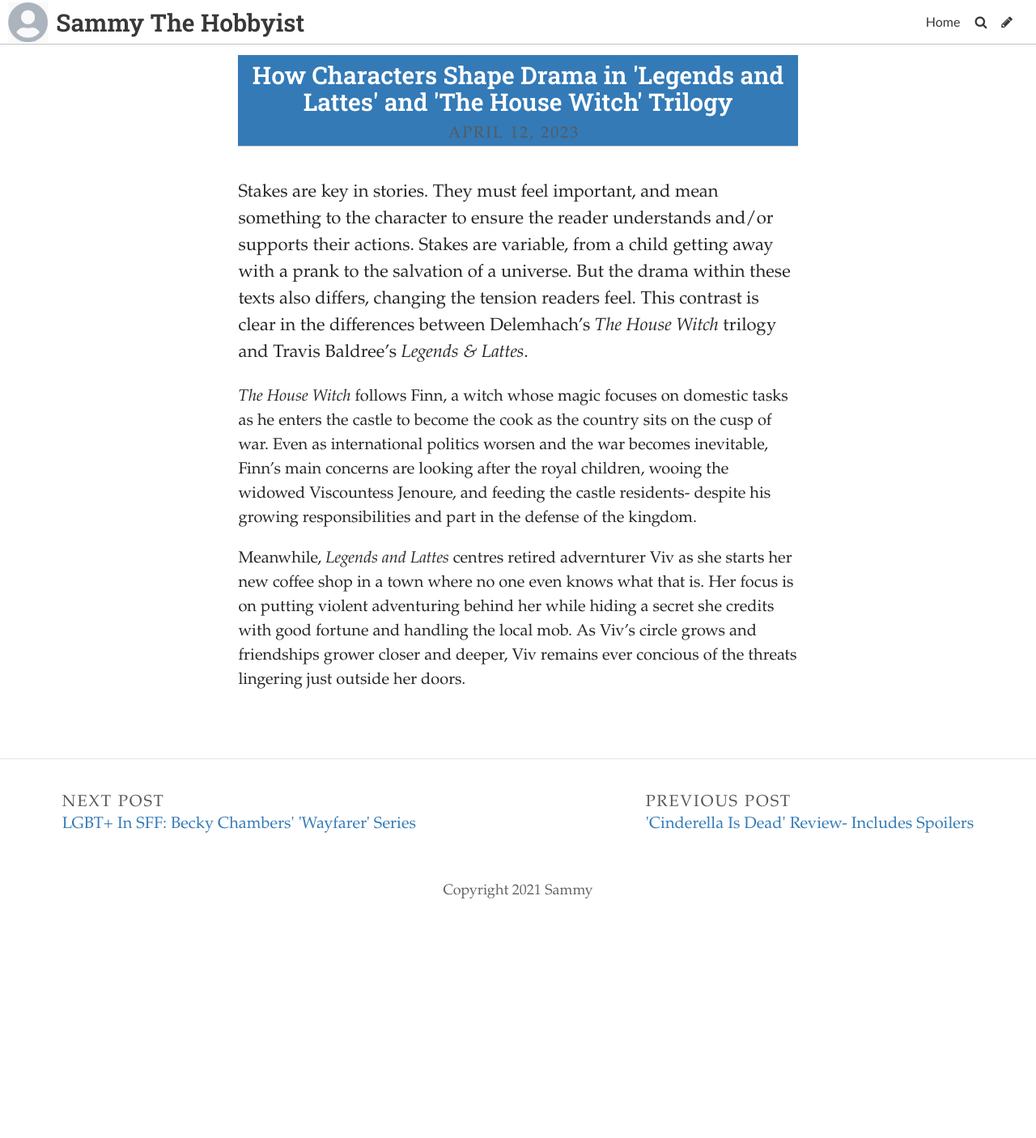
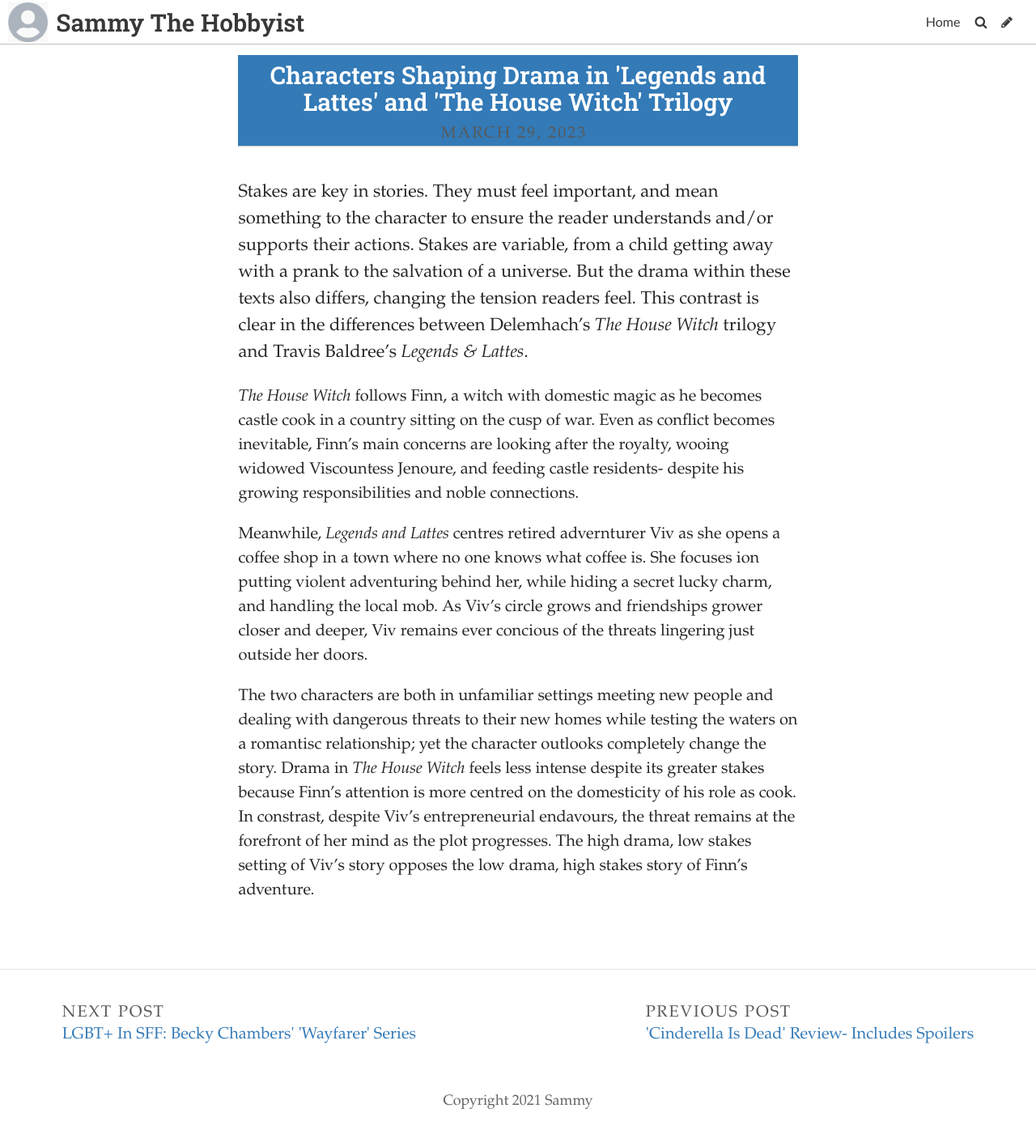
Before and after one commit to SammySpinsAYarn/Blog, a Jekyll site: the page built from _posts/2023-05-09-how-characters-shape-drama-in-legends-and-lattes-and-the-house-witch-trilogy.md, in a window 1280 px wide. Shown: the whole page at 81% size. Built offline with Jekyll 4.4.1, drawn with Linux system fonts in a browser that asks for light colours; some web fonts are replaced; before the commit the page ends 1146 px from its top, so only the background shows below that.

Commit message:
Update Post “2023-05-09-how-characters-shape-drama-in-legends-and-lattes-and-the-house-witch-trilogy”

```diff
--- a/_posts/2023-05-09-how-characters-shape-drama-in-legends-and-lattes-and-the-house-witch-trilogy.md
+++ b/_posts/2023-05-09-how-characters-shape-drama-in-legends-and-lattes-and-the-house-witch-trilogy.md
@@ -1,13 +1,14 @@
 ---
 layout: post
-title: How Characters Shape Drama in 'Legends and Lattes' and 'The House Witch'
-  Trilogy
-date: 2023-04-12T15:30:25.457Z
+title: Characters Shaping Drama in 'Legends and Lattes' and 'The House Witch' Trilogy
+date: 2023-03-29T15:30:25.457Z
 title_color: "#ffffff"
 comments: false
 ---
 S﻿takes are key in stories. They must feel important, and mean something to the character to ensure the reader understands and/or supports their actions. Stakes are variable, from a child getting away with a prank to the salvation of a universe. But the drama within these texts also differs, changing the tension readers feel. This contrast is clear in the differences between Delemhach's *The House Witch* trilogy and Travis Baldree's *Legends & Lattes*.
 
-*T﻿he House Witch* follows Finn, a witch whose magic focuses on domestic tasks as he enters the castle to become the cook as the country sits on the cusp of war. Even as international politics worsen and the war becomes inevitable, Finn's main concerns are looking after the royal children, wooing the widowed Viscountess Jenoure, and feeding the castle residents- despite his growing responsibilities and part in the defense of the kingdom.
+*T﻿he House Witch* follows Finn, a witch with domestic magic as he becomes castle cook in a country sitting on the cusp of war. Even as conflict becomes inevitable, Finn's main concerns are looking after the royalty, wooing widowed Viscountess Jenoure, and feeding castle residents- despite his growing responsibilities and noble connections.
 
-M﻿eanwhile, *Legends and Lattes* centres retired advernturer Viv as she starts her new coffee shop in a town where no one even knows what that is. Her focus is on putting violent adventuring behind her while hiding a secret she credits with good fortune and handling the local mob. As Viv's circle grows and friendships grower closer and deeper, Viv remains ever concious of the threats lingering just outside her doors.
+M﻿eanwhile, *Legends and Lattes* centres retired advernturer Viv as she opens a coffee shop in a town where no one knows what coffee is. She focuses ion putting violent adventuring behind her, while hiding a secret lucky charm, and handling the local mob. As Viv's circle grows and friendships grower closer and deeper, Viv remains ever concious of the threats lingering just outside her doors.
+
+T﻿he two characters are both in unfamiliar settings meeting new people and dealing with dangerous threats to their new homes while testing the waters on a romantisc relationship; yet the character outlooks completely change the story. Drama in *The House Witch* feels less intense despite its greater stakes because Finn's attention is more centred on the domesticity of his role as cook. In constrast, despite Viv's entrepreneurial endavours, the threat remains at the forefront of her mind as the plot progresses. The high drama, low stakes setting of Viv's story opposes the low drama, high stakes story of Finn's adventure.
```
